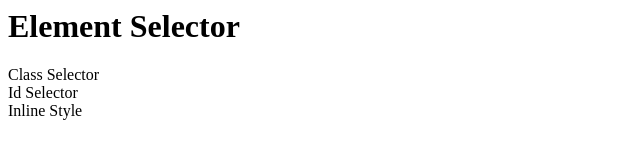
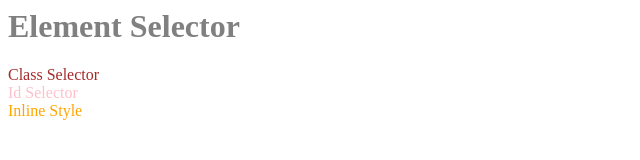
Before and after one commit to knightmoves-schools/011-inline-styles-selectors-thegrim5562-svg, a website: page index.html in a window 1280 px wide. Shown: the whole page, without its empty margins (0-640 px from the left). Drawn offline with Linux system fonts and the light colour scheme.

Commit message:
Update index.html

```diff
--- a/index.html
+++ b/index.html
@@ -3,6 +3,17 @@
 <head>
   <title>CSS Styling</title>
   <style>
+    h1 {
+      color:gray;
+    }
+
+    .brown-text {
+      color:brown;
+    }
+
+    #selector-id {
+      color:pink;
+    }
 
   </style>
 </head>
@@ -11,7 +22,7 @@
   <h1>Element Selector</h1>
   <div class="brown-text">Class Selector</div>
   <div id="selector-id">Id Selector</div>
-  <span>Inline Style</span>
+  <div style="color:orange;">Inline Style</div>
 </body>
 
 </html>
```
